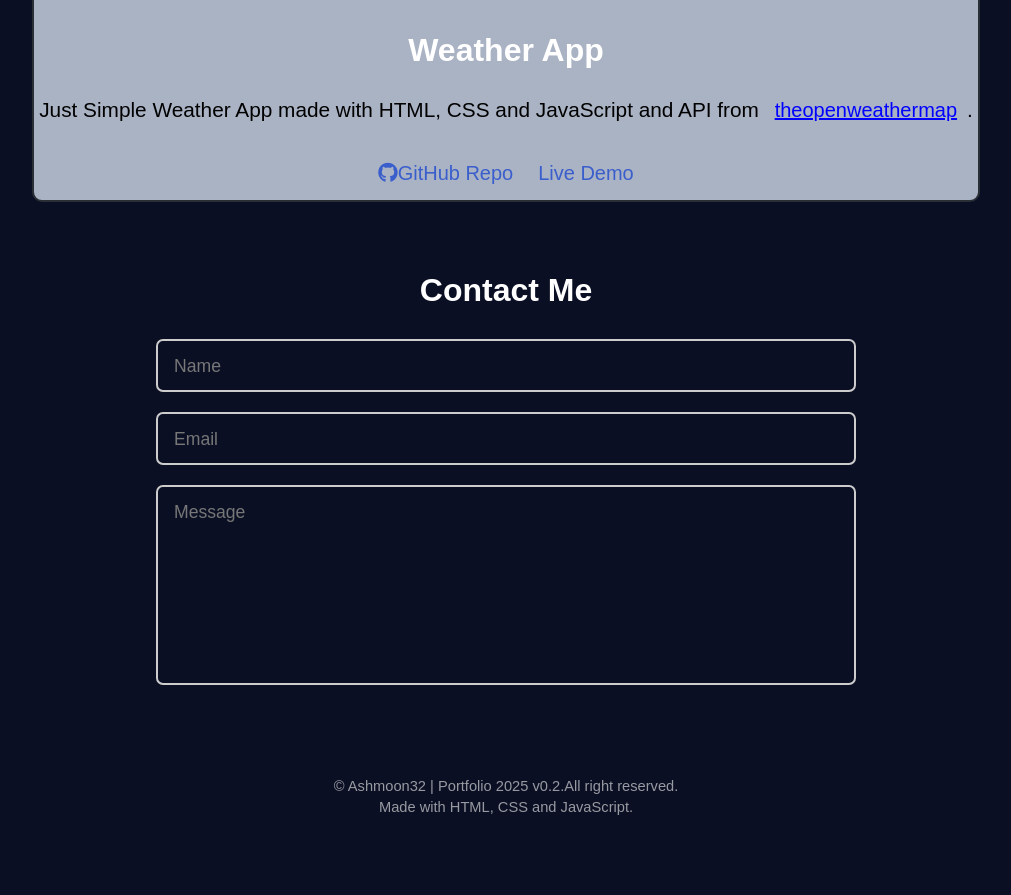
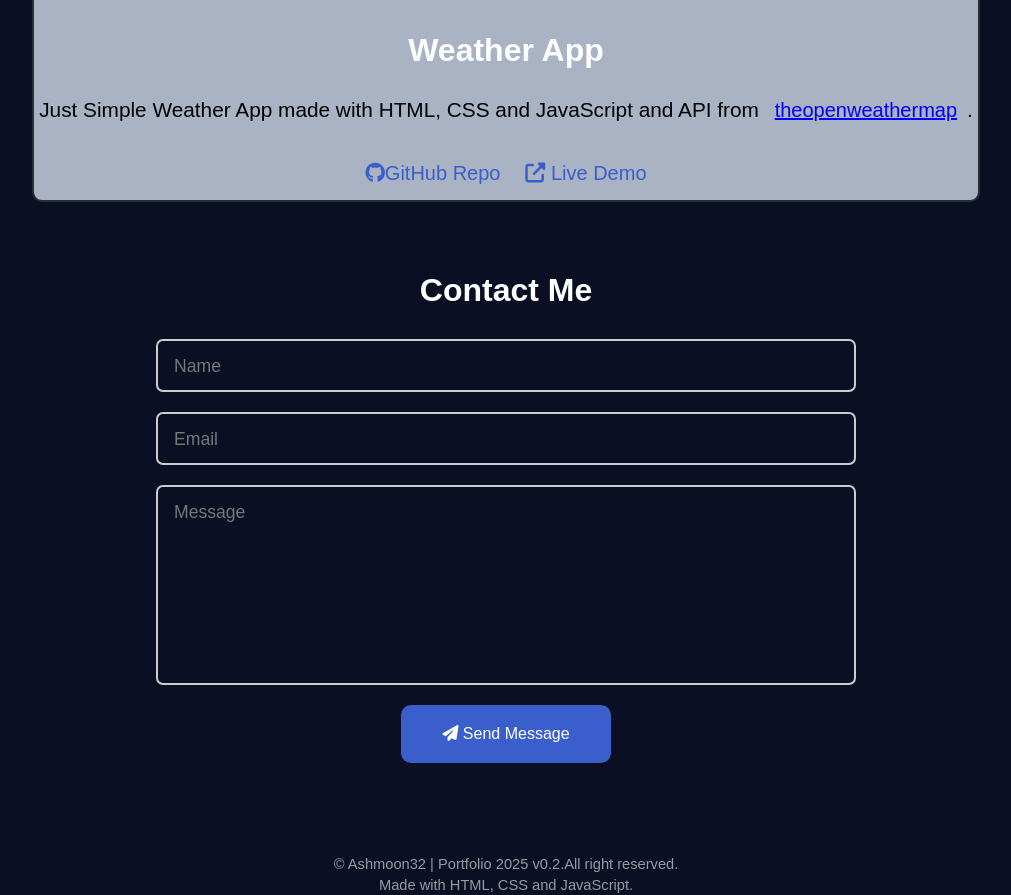
Before and after one commit to Ashmoon32/Portfolio.v0.2, a PHP site: page / in a window 1280 px wide. Shown: the part 5596-6491 px from the top of the page, without its empty margins (134-1145 px from the left). Before the commit the page ends 6411 px from the top, so only its background shows below. Run offline with PHP 8.4, Linux system fonts and the light colour scheme; some libraries are stand-ins or nearby versions.

Commit message:
Add necessary links and some styling

```diff
--- a/src/css/style.css
+++ b/src/css/style.css
@@ -318,6 +322,19 @@ main {
     font-size: 13px;
 }
 
+button {
+    width: 30%;
+    padding: 20px 30px;
+    font-size: 1rem;
+    margin: 10px auto;
+    border: none;
+    border-radius: 10px;
+    background: var(--secondary-color);
+    color: var(--text-primary);
+    cursor: pointer;
+}
+
+
 /* Contact section - End */
 
 /* Main section - End */
--- a/src/index.html
+++ b/src/index.html
@@ -18,21 +18,20 @@
      <link rel="stylesheet" href="./css/style.css" type="text/CSS">
 </head>
 <body>
-    <header>
-        <div class="header-container container" id="home">
+    <header   id="about">
+        <div class="header-container container">
            <div class="title-and-icon">
             <img src="/public/icon/ashmoon.png" alt="Ashmoon32-Logo" title="Ashmoon">
             <h1>Ashmoon</h1>
            </div>
             <nav>
-                <i class="fa-solid fa-bars"></i><!-- Hamburger Menu Icon -->
                 <ul>
-                    <li><a href="#home">Home</a></li>
                     <li><a href="#about">About Me</a></li>
                     <li><a href="#projects">Projects</a></li>
                     <li><a href="#contact">Contact Me</a></li>
                 </ul>
             </nav>
+            <i class="fa-solid fa-bars hamburger-menu" ></i><!-- Hamburger Menu Icon -->
         </div>
     </header>
 
@@ -44,7 +43,7 @@
                     <h3>About Me</h3>
                     <p>I'm Ashmoon, Min La Pyae Han (my real burmese name), 20 years old IT student from Myanmar also known as Burma. My goal
                     is to become Full Stack Engineer. For now , I just finished the foundation of web development HTML, CSS and
-                    JavaScript and practice with building project from scratch with these skills. I have a plan to learn React.js, PHP and Laravel.</p>
+                    JavaScript and practice with building project from scratch with these skills. I have plan to learn React.js, PHP and Laravel later.</p>
                 </div>
             </section>
 
@@ -78,43 +77,44 @@
                             <img src="/public/img/movie-website-pic.png" alt="project-image">
                             <span>Movie Search Website</span>
                             <p>This is a Movie Search Website made with HTML, CSS, JavaScript and API from <a href="https://www.themoviedb.org/" title="TMDB" class="api-links">themoviedb</a></p>
-                            <a href="https://github.com/Ashmoon32/Movie-Website.git" title="GitHub"><i class="fa-brands fa-github"></i>GitHub Repo</a>
-                            <a href="" title="Live Demo">Live Demo</a>
+                            <a href="https://github.com/Ashmoon32/Movie-Website.git" title="GitHub"><i class="fa-brands fa-github"></i> GitHub Repo</a>
+                            <a href="#" title="Live Demo" style="color: #dfdfdfaa;"><i class="fas fa-external-link-alt" style="color: #ccc;"></i> Live Demo(Unavailable)</a>
                         </div>
                         <div class="card">
                             <img src="/public/img/landing-page-pic.png" alt="project-image">
                             <span>Landing Page</span>
                             <p>Landing page of Leonardo Da Vinci made with HTML and CSS.</p>
-                            <a href="" title="GitHub"><i class="fa-brands fa-github"></i>GitHub Repo</a>
-                            <a href="" title="Live Demo">Live Demo</a>
+                            <a href="https://github.com/Ashmoon32/Landing-page.git" title="GitHub"><i class="fa-brands fa-github"></i>GitHub Repo</a>
+                            <a href="https://ashmoon32.github.io/Landing-page/" title="Live Demo"><i class="fas fa-external-link-alt"></i> Live Demo</a>
                         </div>
                         <div class="card">
                             <img src="/public/img/text-to-speech-generator.png" alt="project-image">
                             <span>Text to Speech Converter</span>
                             <p>Simple text to speech converter made with HTML, CSS and JavaScript.</p>
-                            <a href="" title="GitHub"><i class="fa-brands fa-github"></i>GitHub Repo</a>
-                            <a href="" title="Live Demo">Live Demo</a>
+                            <a href="https://github.com/Ashmoon32/JavaScript-Small-Project/tree/dc1af732bb4836f1af5c89c3fedaf97658adb8c4/text-to-speech-generator" title="GitHub"><i class="fa-brands fa-github"></i>GitHub Repo</a>
+                            <a href="https://ashmoon32.github.io/JavaScript-Small-Project/" title="Live Demo"><i class="fas fa-external-link-alt"></i>
+                                Live Demo</a>
                         </div>
                         <div class="card">
                             <img src="/public/img/pomodoro-timer.png" alt="project-image">
                             <span>Pomodoro Timer</span>
                             <p>Pomodoro timer made with HTML, CSS and JavaScript.</p>
-                            <a href="" title="GitHub"><i class="fa-brands fa-github"></i>GitHub Repo</a>
-                            <a href="" title="Live Demo">Live Demo</a>
+                            <a href="https://github.com/Ashmoon32/JavaScript-Small-Project/tree/dc1af732bb4836f1af5c89c3fedaf97658adb8c4/pomodoro-timer" title="GitHub"><i class="fa-brands fa-github"></i>GitHub Repo</a>
+                            <a href="https://ashmoon32.github.io/JavaScript-Small-Project/" title="Live Demo"><i class="fas fa-external-link-alt"></i> Live Demo</a>
                         </div>
                         <div class="card">
                             <img src="/public/img/admin-dashboard.png" alt="project-image">
                             <span>Admin Dashboard</span>
                             <p>Admin Dashboard made with HTML, CSS and Bootstrap.</p>
                             <a href="https://github.com/Ashmoon32/Admin-Dashboard.git" title="GitHub"><i class="fa-brands fa-github"></i>GitHub Repo</a>
-                            <a href="" title="Live Demo">Live Demo</a>
+                            <a href="https://ghost-dashboard.netlify.app/" title="Live Demo"><i class="fas fa-external-link-alt"></i> Live Demo</a>
                         </div>
                         <div class="card">
                             <img src="/public/img/Weather-App1.png" alt="project-image">
                             <span>Weather App</span>
                             <p>Just Simple Weather App made with HTML, CSS and JavaScript and API from <a href="https://openweathermap.org/" class="api-links">theopenweathermap</a>.</p>
                             <a href="https://github.com/Ashmoon32/Weather-App.git" title="GitHub"><i class="fa-brands fa-github"></i>GitHub Repo</a>
-                            <a href="" title="Live Demo">Live Demo</a>
+                            <a href="" title="Live Demo"><i class="fas fa-external-link-alt"></i> Live Demo</a>
                         </div>
                     </div>
                 </div>
@@ -123,7 +123,7 @@
             <section class="contact-section container" id="contact">
                 <div class="contact-container">
                     <h3>Contact Me</h3>
-                    <form action="#">
+                    <form>
                         <div class="form-group">
                             <div class="form-group-inside">
                                 <input type="text" name="name" id="name" required>
@@ -139,6 +139,8 @@
                                 <textarea name="message" id="message" required rows="8" cols="20"></textarea>
                                 <label for="message">Message</label>
                             </div>
+
+                            <button type="submit" class="submit-btn"><i class="fas fa-paper-plane"></i> Send Message</button>
                         </div>
                     </form>
                 </div>
```
Also changed, not shown: other parts of src/css/style.css (+45 -0 lines).
